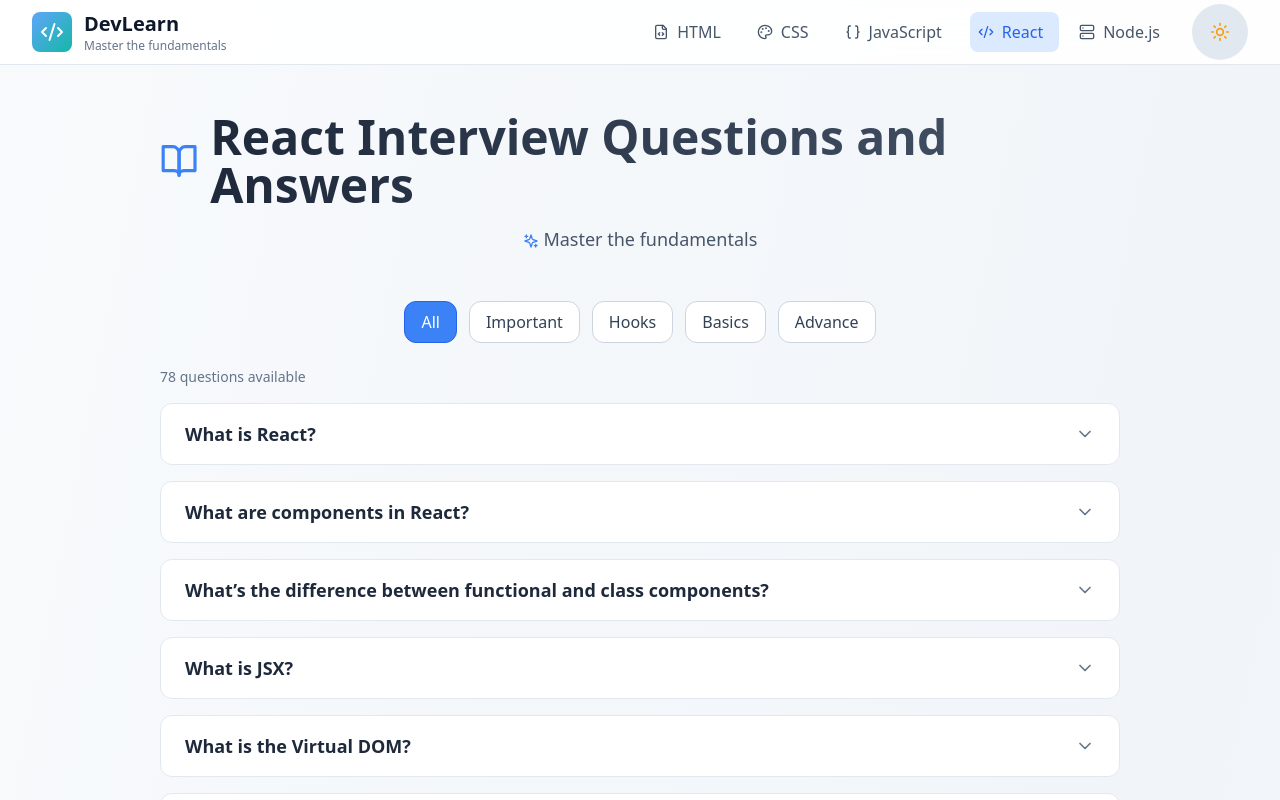
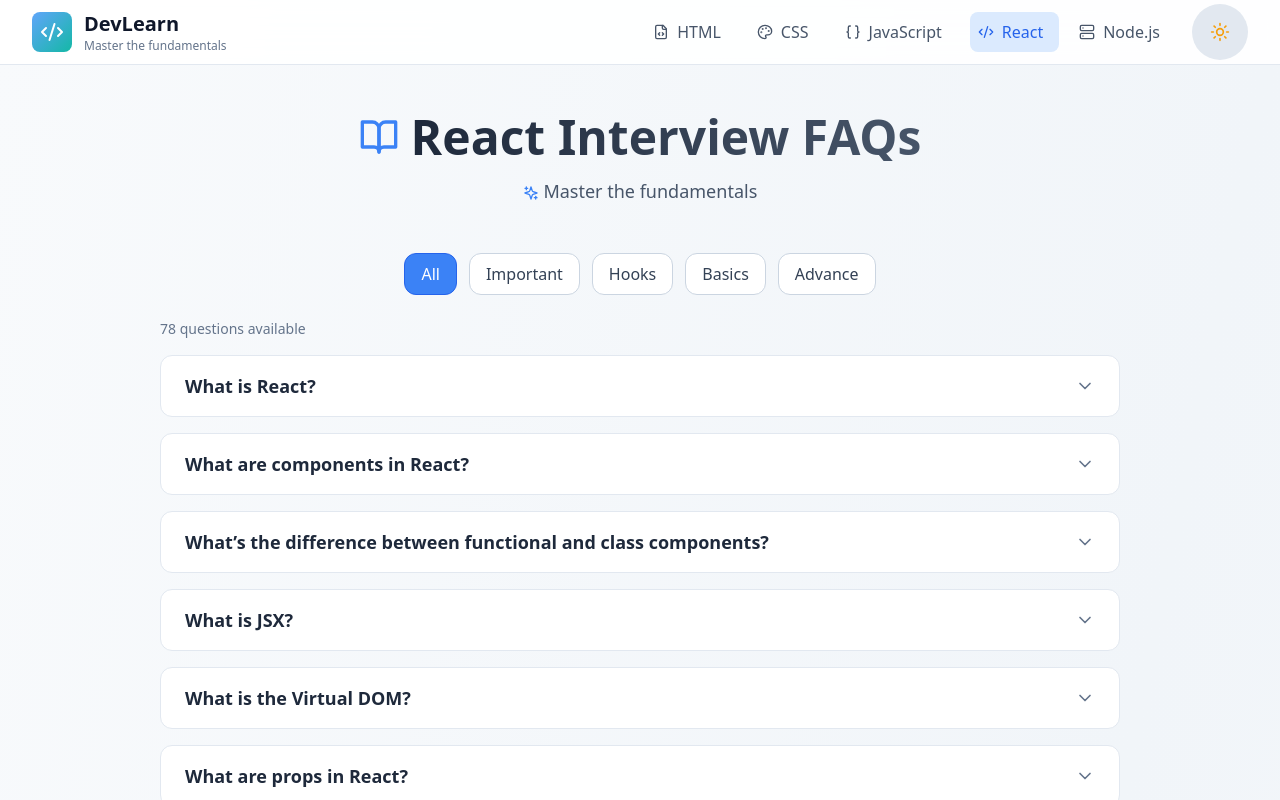
Before and after one commit to uzair-hasan/learn-dev, a React (Vite) app: page / in a window 1280 px wide. Shown: the top 800 px of the page. Built offline with nearby package versions, Linux system fonts and the light colour scheme.

Commit message:
changed the hero section text

```diff
--- a/src/App.jsx
+++ b/src/App.jsx
@@ -62,7 +62,7 @@ function AppContent() {
             <BookOpen className="w-8 h-8 md:w-10 md:h-10 text-blue-500" />
             <h2 className="text-3xl md:text-4xl lg:text-5xl font-bold bg-gradient-to-r from-slate-800 to-slate-600 dark:from-slate-100 dark:to-slate-300 bg-clip-text text-transparent">
               {activeTab.charAt(0).toUpperCase() + activeTab.slice(1)} Interview
-              Questions and Answers
+              FAQs
             </h2>
           </motion.div>
 
```
